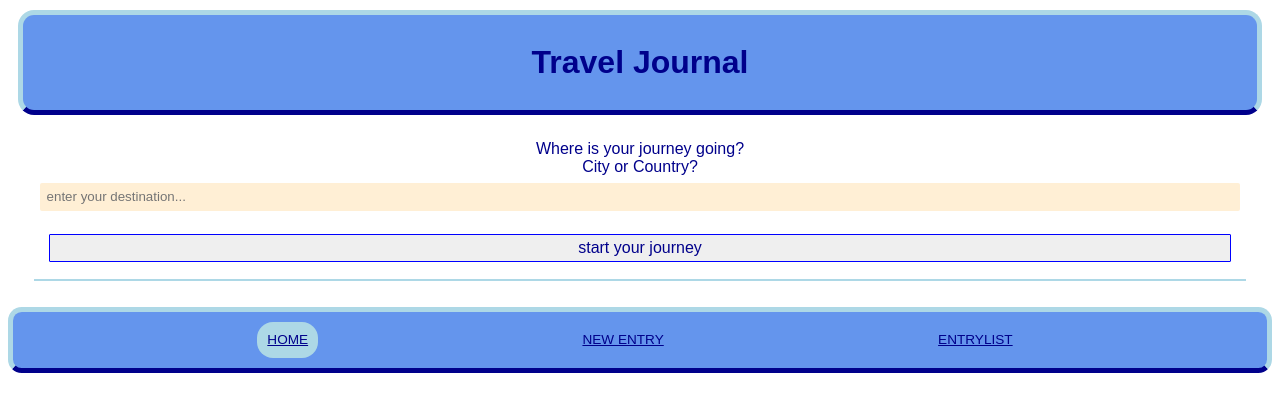
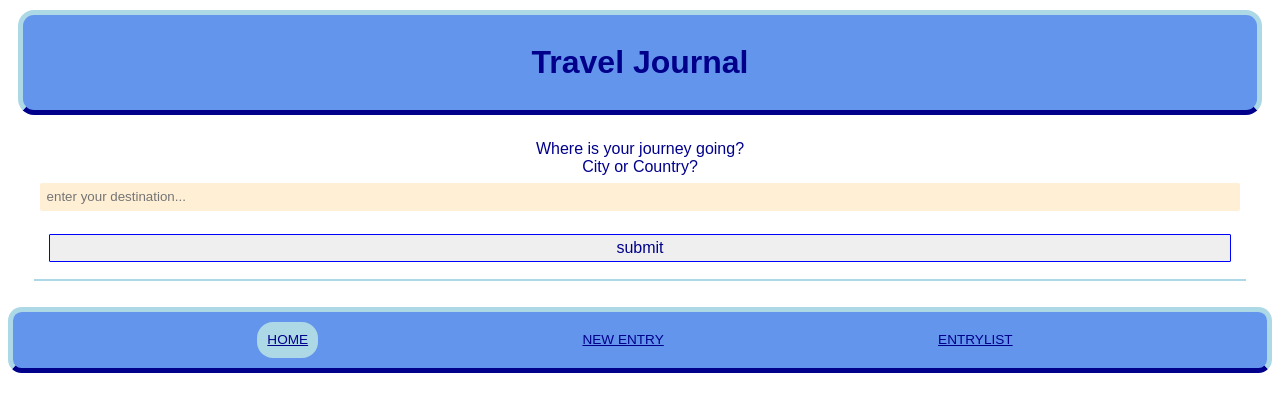
Before and after one commit to IrisHerholz/capstone-project, a Next.js app: page / in a window 1280 px wide. Shown: the top 412 px of the page. Built offline with nearby package versions, Linux system fonts and the light colour scheme.

Commit message:
small changes

```diff
--- a/pages/index.js
+++ b/pages/index.js
@@ -37,7 +37,7 @@ export default function Landingpage() {
             placeholder="enter your destination..."
             inputColor="rebeccapurple"
           />
-          <StyledButton type="submit">start your journey</StyledButton>
+          <StyledButton type="submit">submit</StyledButton>
           <StyledLink
          href={{ pathname: "./addNewEntryPage", query: { output } }}
           className={router.pathname === "/addNewEntryPage"}
```
Also changed, not shown: pages/entryListPage.js (+0 -9 lines), styles.js (line endings or trailing spaces).
